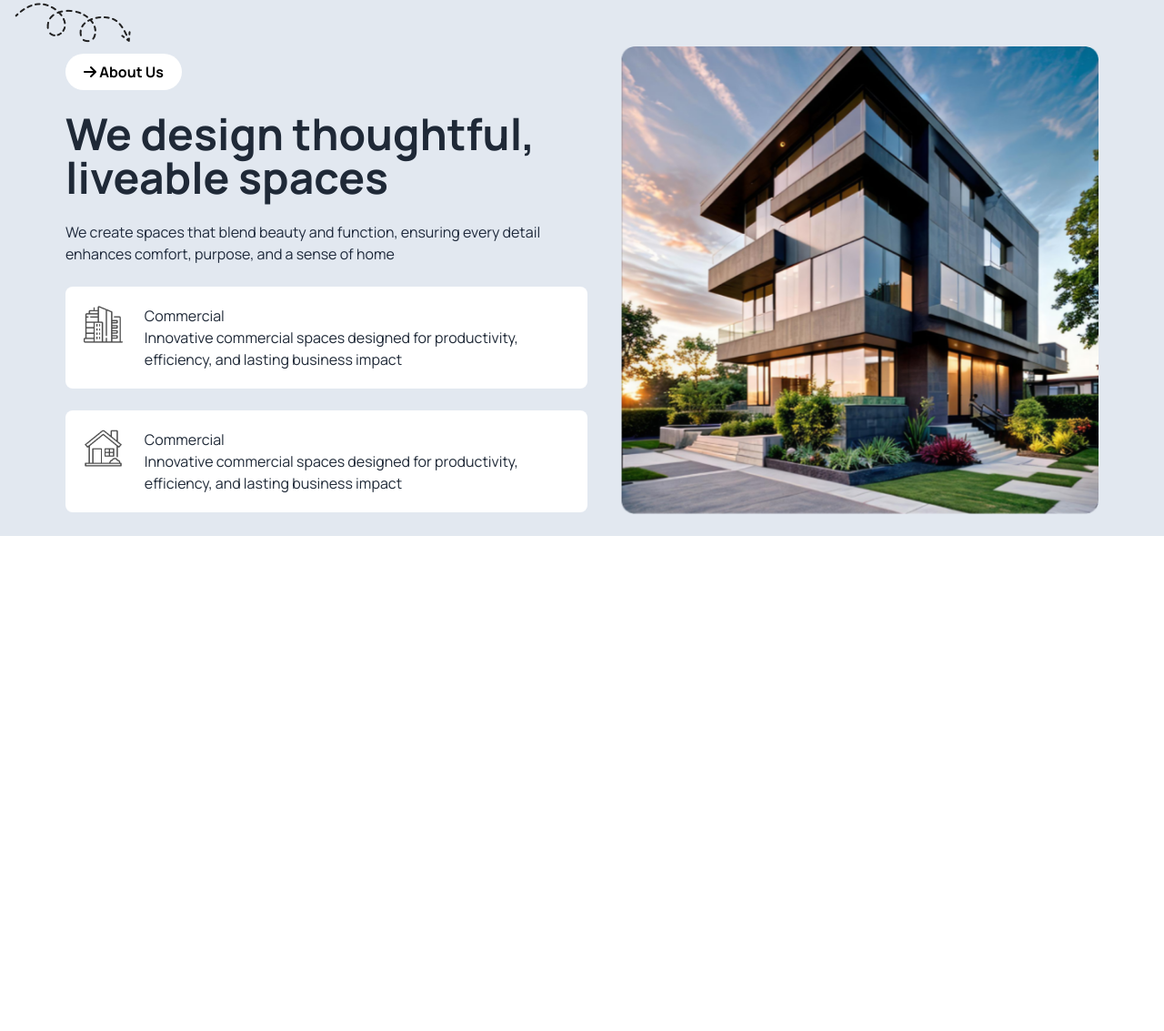
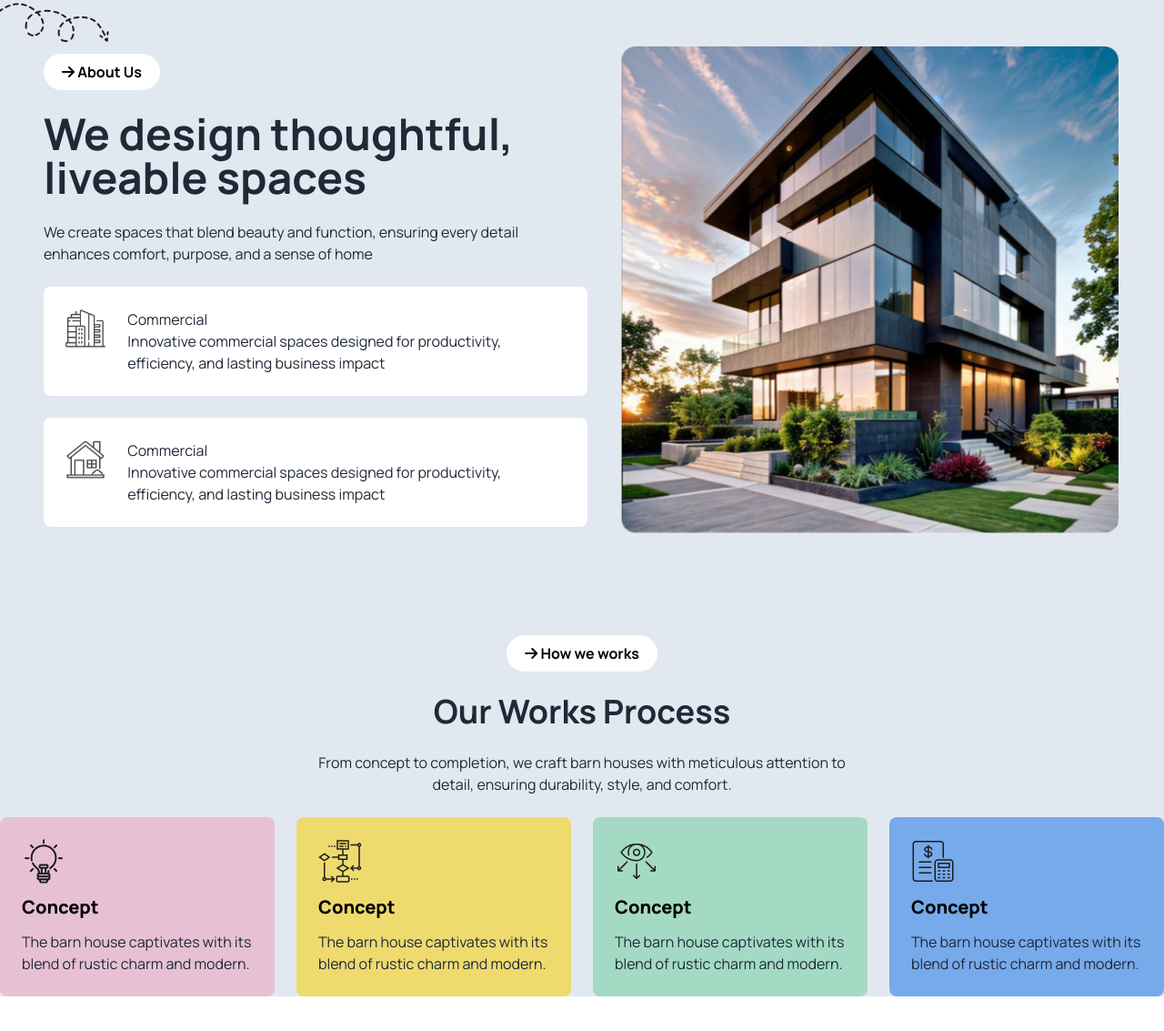
Before and after one commit to aymanahmedkausar120/ayman-b10-assignment-03, a plain HTML site: page index.html in a window 1280 px wide. Shown: the part 901-2034 px from the top of the page at 91% size. Before the commit the page ends 1554 px from the top, so only its background shows below. Drawn offline with nearby package versions, Linux system fonts and the light colour scheme.

Commit message:
Works Process seciton added

```diff
--- a/index.html
+++ b/index.html
@@ -39,7 +39,7 @@
 	<header class="opacity-80 bg-gradient-to-b from-[#ece4e4] to-[#fff]">
 		<!-- navbar -->
 		<nav>
-			<div class="navbar container mx-auto flex justify-between items-center">
+			<div class="navbar container mx-auto flex justify-between items-center px-4 lg:py-0">
 				<div>
 					<ul class="flex items-center">
 						<li>
@@ -85,11 +85,11 @@
 		<!-- banner -->
 		<div class="container mx-auto mt-10 flex flex-col text-center justify-center space-y-6">
 			<img class="mx-auto w-1/2 h-1/2" src="./assets/banner.png" alt="">
-			<h1 class="text-3xl px-5 lg:px-0 lg:text-6xl text-black font-extrabold">A barn house of this design has a
+			<h1 class="text-3xl px-4 lg:px-0 lg:text-6xl text-black font-extrabold">A barn house of this design has a
 				<br> striking
 				appearance
 			</h1>
-			<p class="text-slate-800 px-5 lg:px-0">The barn house captivates with its blend of rustic charm and modern
+			<p class="text-slate-800 px-4 lg:px-0">The barn house captivates with its blend of rustic charm and modern
 				sophistication,
 				featuring
 				weathered wood, sleek metal <br> accents, and large windows that flood the space with natural light.</p>
@@ -105,18 +105,22 @@
 	<!-- main section -->
 	<main>
 		<!-- design thoughtful liveable spaces section -->
-		<section class="bg-slate-200 p-6 lg:pt-20 mt-24 mb-16">
+		<section class="bg-slate-200 pt-4 lg:pt-20 mt-24 px">
 			<div class="container mx-auto px-5 lg:px-0 flex flex-col lg:flex-row gap-6 lg:gap-9 lg:pl-12 ">
 				<!-- rectangle text content -->
 				<div class="space-y-6 flex-1">
-					<div class="relative">
+					<div class="relative text-center lg:text-start">
 						<img class="absolute hidden lg:block -mt-12 -ml-14 rotate-4 " src="./assets/Vector.png" alt="">
 						<button
 							class="bg-white text-black mt-2 text-base font-bold px-5 py-2 rounded-3xl cursor-pointer"><i
 								class="fa-solid fa-arrow-right"></i> About Us</button>
 					</div>
-					<h3 class="text-2xl lg:text-5xl font-bold">We design thoughtful, <br> liveable spaces</h3>
-					<p class="text-slate-800">We create spaces that blend beauty and function, ensuring every detail
+					<h3 class="text-2xl lg:text-5xl font-bold text-center lg:text-start">
+						We
+						design
+						thoughtful, <br> liveable spaces</h3>
+					<p class="text-slate-800 text-center lg:text-start">We create spaces that blend beauty and function,
+						ensuring every detail
 						<br>
 						enhances comfort, purpose,
 						and a sense of home
@@ -125,7 +129,7 @@
 
 					<div class="space-y-6">
 						<!-- rectangle card-1 -->
-						<div class="flex gap-6 bg-white rounded-lg p-5">
+						<div class="flex gap-6 bg-white rounded-lg p-6">
 							<div>
 								<img class="w-28 h-10 lg:w-auto lg:h-auto" src="./assets/commercial.png" alt="">
 							</div>
@@ -137,7 +141,7 @@
 							</div>
 						</div>
 						<!-- rectangle card-2 -->
-						<div class="flex gap-6 bg-white rounded-lg p-5">
+						<div class="flex gap-6 bg-white rounded-lg p-6">
 							<div>
 								<img class="w-28 h-10 lg:w-auto lg:h-auto" src="./assets/residential.png" alt="">
 							</div>
@@ -156,6 +160,51 @@
 				</div>
 			</div>
 		</section>
+		<!-- Works Process section -->
+		<section class="bg-slate-200 pt-28 mb-16 px-5 lg:px-0">
+			<div class="container mx-auto">
+				<div class="text-center space-y-6">
+					<button class="bg-white text-black font-bold lg:w-auto px-5 py-2 rounded-3xl cursor-pointer"><i
+							class="fa-solid fa-arrow-right"></i> How we works
+					</button>
+					<h3 class="text-xl lg:text-4xl font-bold">Our Works Process</h3>
+					<p>From concept to completion, we craft barn houses with meticulous attention to <br> detail,
+						ensuring
+						durability, style, and comfort.</p>
+				</div>
+				<!-- Process section card -->
+				<div class="grid grid-cols-1 lg:grid-cols-4 gap-6 mt-6">
+					<!--Process card-1 -->
+					<div class="bg-[#E7C1D3] rounded-lg p-6 space-y-3">
+						<img src="./assets/concept.png" alt="">
+						<h3 class="text-xl text-black font-extrabold">Concept</h3>
+						<p class="text-slate-800">The barn house captivates with its blend of rustic charm and modern.
+						</p>
+					</div>
+					<!-- Process card-2 -->
+					<div class="bg-[#EFDA6E] rounded-lg p-6 space-y-3">
+						<img src="./assets/flow-chart.png" alt="">
+						<h3 class="text-xl text-black font-extrabold">Concept</h3>
+						<p class="text-slate-800">The barn house captivates with its blend of rustic charm and modern.
+						</p>
+					</div>
+					<!-- Process card-3 -->
+					<div class="bg-[#A4DAC3] rounded-lg p-6 space-y-3">
+						<img src="./assets/vision.png" alt="">
+						<h3 class="text-xl text-black font-extrabold">Concept</h3>
+						<p class="text-slate-800">The barn house captivates with its blend of rustic charm and modern.
+						</p>
+					</div>
+					<!-- Process card-4 -->
+					<div class="bg-[#77AAEA] rounded-lg p-6 space-y-3">
+						<img src="./assets/budget-planning.png" alt="">
+						<h3 class="text-xl text-black font-extrabold">Concept</h3>
+						<p class="text-slate-800">The barn house captivates with its blend of rustic charm and modern.
+						</p>
+					</div>
+				</div>
+			</div>
+		</section>
 	</main>
 	<footer></footer>
 </body>
```
